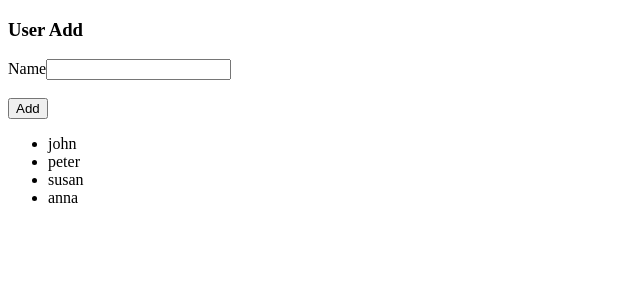
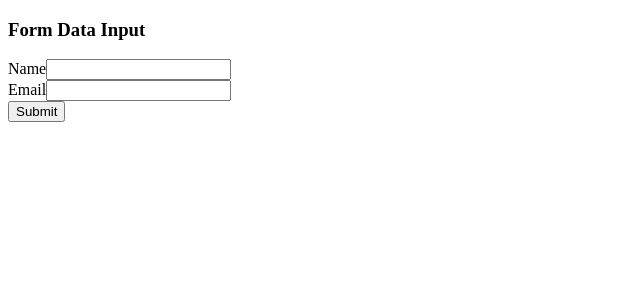
Before and after one commit to frontendrocks/react-controlledInput, a React (Vite) app: page / in a window 1280 px wide. Shown: the top 300 px of the page, without its empty margins (0-640 px from the left). Built offline with nearby package versions, Linux system fonts and the light colour scheme.

Commit message:
addeed multiple form control and used FormData to get form value

```diff
--- a/src/AddListUsers.jsx
+++ b/src/AddListUsers.jsx
@@ -15,6 +15,10 @@ const AddListUsers = () => {
         setUsers(updatedUser);
         setName('');
     }
+    const removeUser = (id) => {
+        const updatedUsers = users.filter((res) => res.id !== id);
+        setUsers(updatedUsers)
+    }
 
   return (
     <div>
@@ -28,7 +32,7 @@ const AddListUsers = () => {
         <button type='submit'>Add</button>
           </form>
           <ul>
-             { users.map(ele => <li key={ele.id}>{ele.name}</li>)}
+             { users.map(ele => <li key={ele.id}>{ele.name}<button onClick={() => removeUser(ele.id)}>Remove</button></li>)}
           </ul>
     </div>
   )
--- a/src/App.jsx
+++ b/src/App.jsx
@@ -2,10 +2,11 @@
 import './App.css'
 // import Users from './Users';
 // import ControlledInput from './ControlledInput';
-import AddListUsers from './AddListUsers'
+// import AddListUsers from './AddListUsers'
+// import MultipleInput from './MultipleInput';
 // import {books} from './data.js';
 // import Counter from './Counter'
-
+import FormDataInput from './FormDataInput'
 
 function App() {
 
@@ -17,8 +18,10 @@ function App() {
 
   return (
     <>
+      <FormDataInput />
+      {/* <MultipleInput /> */}
       {/* <ControlledInput /> */}
-      <AddListUsers />
+      {/* <AddListUsers /> */}
       {/* <Users /> */}
       {/* <Counter /> */}
       {/* <h2>React App</h2>
--- /dev/null
+++ b/src/FormDataInput.jsx
@@ -0,0 +1,32 @@
+import React, { useState } from 'react'
+
+const FormDataInput = () => {
+    const [value, setValue] = useState('');
+    const handleSubmit = (e) => {
+        e.preventDefault();
+        const formData1 = new FormData(e.currentTarget);
+        const name = formData1.get('name');
+        const email = formData1.get('email');
+
+        console.log(name,email);
+        // const formData = new FormData(e.cu)
+    }
+  return (
+    <div>
+       <form onSubmit={handleSubmit}>
+        <h3>Form Data Input</h3>
+        <div className='row'>
+          <label htmlFor='name'>Name</label>
+          <input type='text' id="name" name="name"/>
+        </div>
+        <div className='row'>
+          <label htmlFor='email'>Email</label>
+          <input type='text' name="email" id="email" />
+        </div>
+        <button type='submit'>Submit</button>
+      </form>
+    </div>
+  )
+}
+
+export default FormDataInput
--- /dev/null
+++ b/src/MultipleInput.jsx
@@ -0,0 +1,48 @@
+import React, { useState } from 'react';
+
+const MultipleInput = () => {
+
+    const [user, setUser] = useState({
+        name: "",
+        email: "",
+        password: "",
+        isValid:false
+    });
+
+    const handleChange = (event) => {
+
+        setUser({ ...user, [event.target.name]: event.target.type === 'checkbox' ? event.target.checked  : event.target.value })
+    }
+
+    const handleSubmit = (e) => {
+        e.preventDefault();
+        console.log(user);
+    }
+
+  return (
+    <div>
+      <form onSubmit={handleSubmit}>
+        <h3>Controlled Input</h3>
+        <div className='row'>
+          <label htmlFor='name'>Name</label>
+          <input type='text' id="name" value={user.name} name="name" onChange={handleChange} />
+        </div>
+        <div className='row'>
+          <label htmlFor='email'>Name</label>
+          <input type='text' value={user.email} name="email" onChange={handleChange} id="email" />
+              </div>
+        <div className='row'>
+          <label htmlFor='email'>Password</label>
+          <input type='text' value={user.password} name="password" onChange={handleChange} id="password" />
+              </div>
+      <div className='row'>
+          <label htmlFor='email'>Is Valid</label>
+          <input type='checkbox' checked={user.isValid} name="isValid" onChange={handleChange} id="password" />
+        </div>
+        <button type='submit'>Submit</button>
+      </form>
+    </div>
+  )
+}
+
+export default MultipleInput
```
